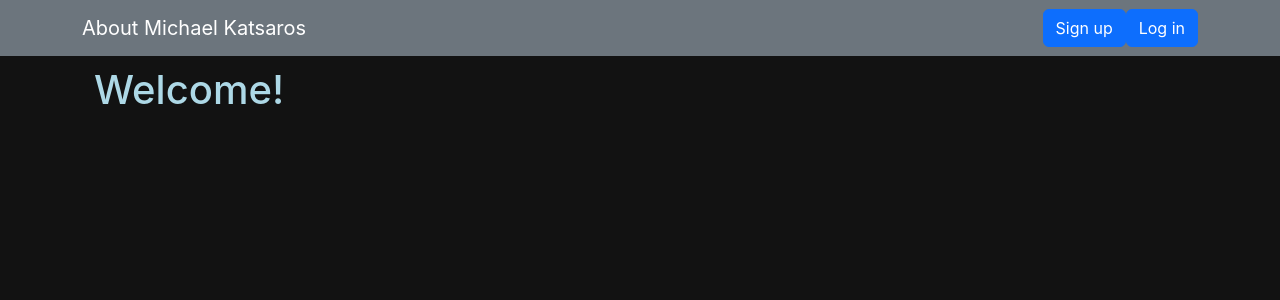
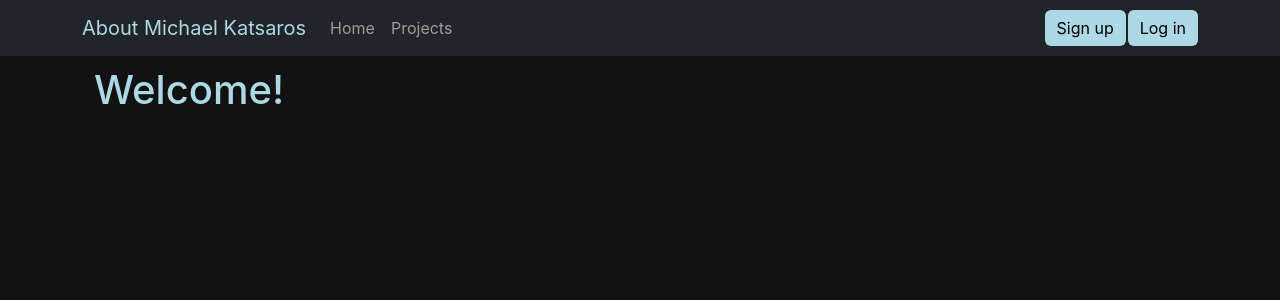
Before and after one commit to mtkatsaros/Katsaros_Michael_AboutMe, a React (Vite) app in the folder client/: page / in a window 1280 px wide. Shown: the top 300 px of the page. Built offline with nearby package versions, Linux system fonts and the light colour scheme; no server answers.

Commit message:
Updated styling and added links to navbar

```diff
--- a/client/src/components/ProjectsPageAdminView.tsx
+++ b/client/src/components/ProjectsPageAdminView.tsx
@@ -2,7 +2,6 @@ import { useEffect, useState } from "react";
 import { Project as ProjectModel } from "../models/project";
 import Project from "./Project";
 import { Row, Button, Spinner } from "react-bootstrap";
-import stylesUtils from "../styles/utils.module.css";
 import * as ProjectsApi from "../network/project_api";
 import AddEditProjectDialog from "./AddEditProjectDialog";
 
@@ -66,13 +65,15 @@ const ProjectsPageAdminView = () => {
 
   return (
     <>
-        <h1 style={{ color: "lightblue", marginTop: "10px" }}>Projects</h1>
         <Button
-          className={`mb-3 ${stylesUtils.blockCenter}`}
+          style={{float: "right", marginTop: "10px"}}
+          variant="light"
+          className="button"
           onClick={() => setShowAddProjectDialog(true)}
         >
           Add New Project
         </Button>
+        <h1 style={{ color: "lightblue"}}>Projects</h1>
         {projectsLoading && <Spinner animation="border" variant="primary" />}
         {showProjectsLoadingError && (
           <p>Something went wrong. Please refresh the page</p>
--- a/client/src/components/navbar/NavBar.tsx
+++ b/client/src/components/navbar/NavBar.tsx
@@ -10,6 +10,8 @@ interface NavBarProps {
   onLogoutSuccessful: () => void;
 }
 
+const root = "http://localhost:5173"
+
 const NavBar = ({
   loggedInUser,
   onSignUpClicked,
@@ -17,9 +19,13 @@ const NavBar = ({
   onLogoutSuccessful,
 }: NavBarProps) => {
   return (
-    <Navbar bg="secondary" variant="dark" expand="sm" sticky="top">
+    <Navbar bg="dark" data-bs-theme="dark" expand="sm" sticky="top">
       <Container>
-        <Navbar.Brand>About Michael Katsaros</Navbar.Brand>
+        <Navbar.Brand style={{color: "lightblue"}}>About Michael Katsaros</Navbar.Brand>
+        <Nav>
+          <Nav.Link href={root}>Home</Nav.Link>
+          <Nav.Link href={`${root}/projects`}>Projects</Nav.Link>
+        </Nav>
         <Navbar.Toggle aria-controls="main-navbar"/>
         <Navbar.Collapse id="main-navbar">
             <Nav className="ms-auto">
--- a/client/src/components/navbar/NavBarLoggedInView.tsx
+++ b/client/src/components/navbar/NavBarLoggedInView.tsx
@@ -24,7 +24,7 @@ const NavBarLoggedInView = ({user, onLogOutSuccessful}: NavBarLoggedInViewProps)
     <Navbar.Text className="me-2">
         Signed in as {user.username}
     </Navbar.Text>
-    <Button onClick={logout}>Log out</Button>
+    <Button variant="light" className="button" onClick={logout}>Log out</Button>
     </>
     )
 }
--- a/client/src/components/navbar/NavBarLoggedOutView.tsx
+++ b/client/src/components/navbar/NavBarLoggedOutView.tsx
@@ -8,8 +8,8 @@ interface NavBarLoggedOutViewProps{
 const NavBarLoggedOutView = ({onSignUpClicked, onLogInClicked}: NavBarLoggedOutViewProps) => {
     return (
         <>
-        <Button onClick={onSignUpClicked}>Sign up</Button>
-        <Button onClick={onLogInClicked}>Log in</Button>
+        <Button variant="light" style={{marginRight: "2px"}} className="button" onClick={onSignUpClicked}>Sign up</Button>
+        <Button variant="light" className="button" onClick={onLogInClicked}>Log in</Button>
         </>
     )
 }
--- a/client/src/styles/global.css
+++ b/client/src/styles/global.css
@@ -12,3 +12,8 @@ code{
     font-family: source-code-pro, Menlo, Monaco, Consolas, 'Courier New',
         monospace;
 }
+
+.button{
+    background-color: lightblue;
+    border: gray;
+}
```
Also changed, not shown: 1 other file (tests, documents, lock files or other folders).
